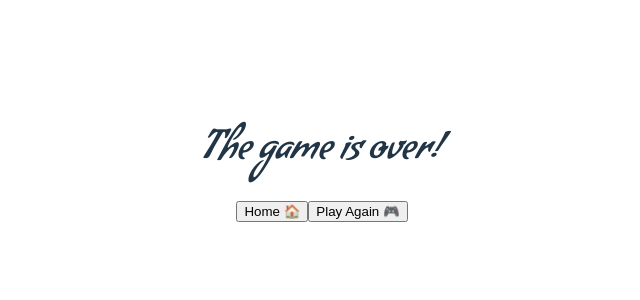
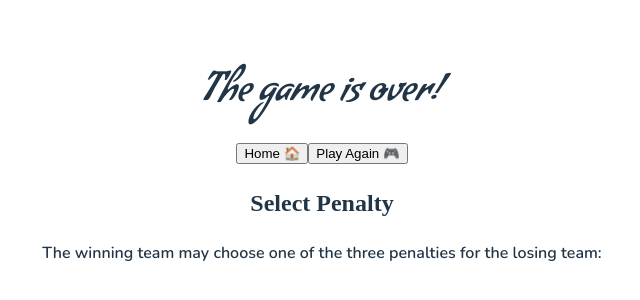
Before and after one commit to hagmannStephan/prosecco-party-vue, a Vue app: page /schnapsidee/ranked in a window 1280 px wide. Shown: the part 240-540 px from the top of the page, without its empty margins (318-958 px from the left). Built offline with nearby package versions, Linux system fonts and the light colour scheme.

Commit message:
chore: added penalty selection to ranked vue

```diff
--- a/src/locales/de/games/schnapsidee/SchnapsideeRanked.ts
+++ b/src/locales/de/games/schnapsidee/SchnapsideeRanked.ts
@@ -3,5 +3,9 @@ export default {
     "button": {
         "home": "Home 🏠",
         "playAgain": "Nochmal 🎮",
+    },
+    "penalty": {
+        "title": "Strafe auswählen",
+        "description": "Die Gewinnergruppe darf eine der drei Strafen für die Verlierer-Gruppe auswählen:"
     }
 }
--- a/src/locales/en/games/schnapsidee/SchnapsideeRanked.ts
+++ b/src/locales/en/games/schnapsidee/SchnapsideeRanked.ts
@@ -3,5 +3,9 @@ export default {
     "button": {
         "home": "Home 🏠",
         "playAgain": "Play Again 🎮",
+    },
+    "penalty": {
+        "title": "Select Penalty",
+        "description": "The winning team may choose one of the three penalties for the losing team:"
     }
 }
--- a/src/views/games/schnapsidee/SchnapsideeRanked.vue
+++ b/src/views/games/schnapsidee/SchnapsideeRanked.vue
@@ -3,15 +3,22 @@ import { usePushRouter } from '@/helpers/routerHelper'
 import { onMounted, ref } from 'vue';
 import { useGameStore } from '@/stores/schnapsidee/gameStore';
 import { useI18n } from 'vue-i18n';
+import { usePenaltiesStore } from '@/stores/penaltiesStore';
+import { useLanguageSettingsStore } from '@/stores/languageSettingsStore'
 
 const { t } = useI18n();
 const pushRouter = usePushRouter();
 
 const gameStore = useGameStore();
+const penaltiesStore = usePenaltiesStore();
 const leaderboard = ref<{ name: string; score: number }[]>([]);
+const penalties = ref<string[]>([]);
+const languageSettingsStore = useLanguageSettingsStore()
+const language = languageSettingsStore.getLanguage()
 
 onMounted(() => {
     leaderboard.value = gameStore.gameComplete();
+    penalties.value = penaltiesStore.getRandomPenaltySelection(language);
 });
 </script>
 <template>
@@ -25,4 +32,12 @@ onMounted(() => {
 
     <button @click="pushRouter('/')">{{ t('schnapsidee.ranked.button.home') }}</button>
     <button @click="pushRouter('/schnapsidee/game-config')">{{ t('schnapsidee.ranked.button.playAgain') }}</button>
+
+    <h2>{{ t('schnapsidee.ranked.penalty.title') }}</h2>
+    <p>{{ t('schnapsidee.ranked.penalty.description') }}</p>
+    <ul>
+        <li v-for="(penalty, index) in penalties" :key="index">
+            {{ penalty }}
+        </li>
+    </ul>
 </template>
```
